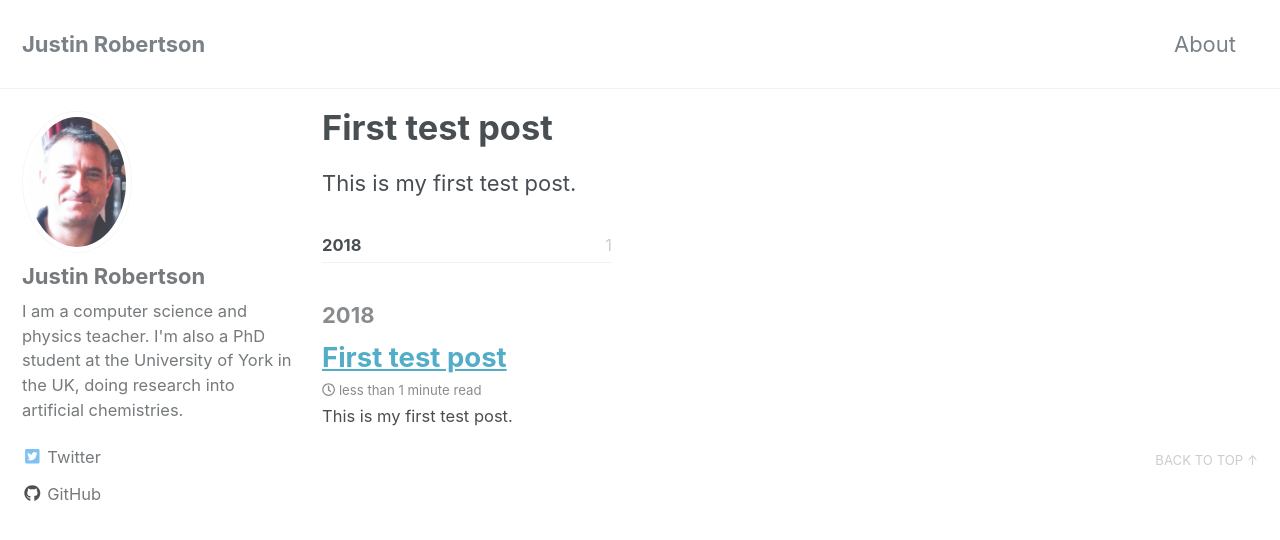
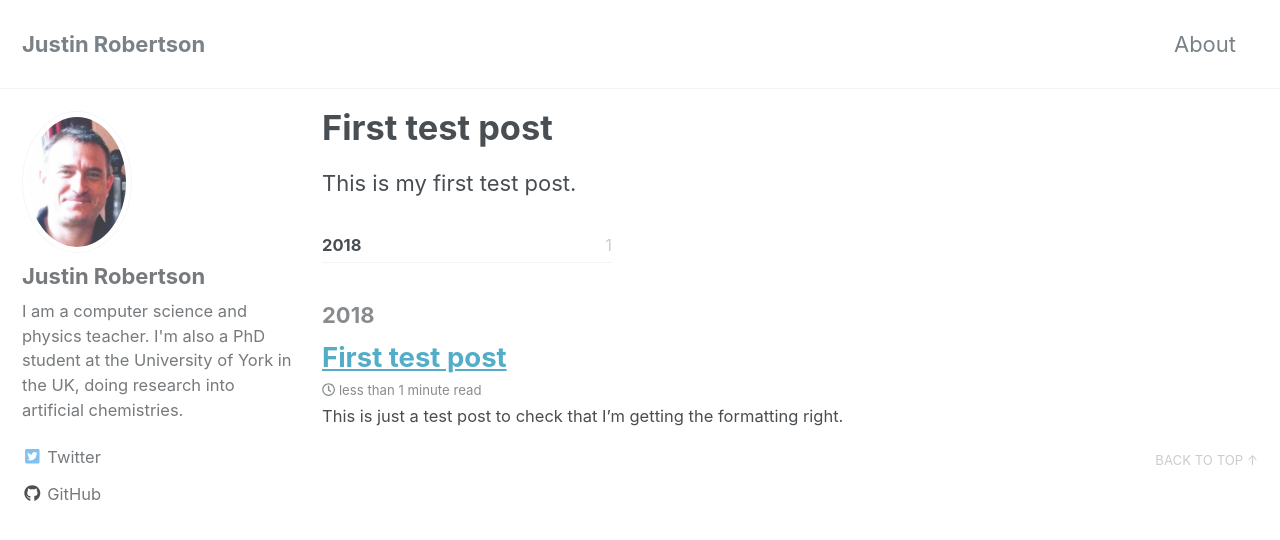
Before and after one commit to justinrobertson/justinrobertson.github.io, a Jekyll site: the page built from _posts/2018-09-25-First-test-post.md, in a window 1280 px wide and 900 px high. Shown: the top 540 px of the window. Built offline with Jekyll 4.4.1, drawn with Linux system fonts in a browser that asks for light colours; nearby versions of some CDN libraries.

Commit message:
Added an excerpt to my first post.

```diff
--- a/_posts/2018-09-25-First-test-post.md
+++ b/_posts/2018-09-25-First-test-post.md
@@ -1,5 +1,6 @@
 ---
 title: First test post
 layout: posts
+excerpt: This is just a test post to check that I'm getting the formatting right.
 ---
 This is my first test post.
```
Also changed, not shown: index.md (+1 -0 lines).
